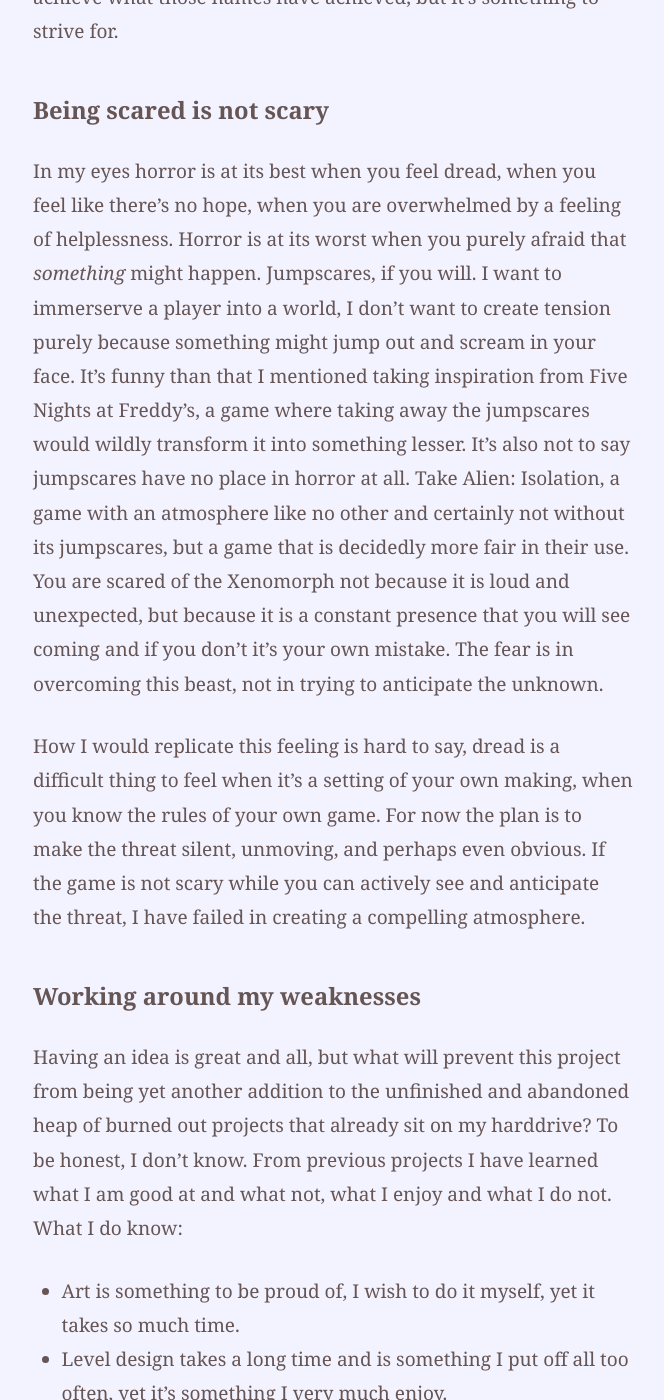
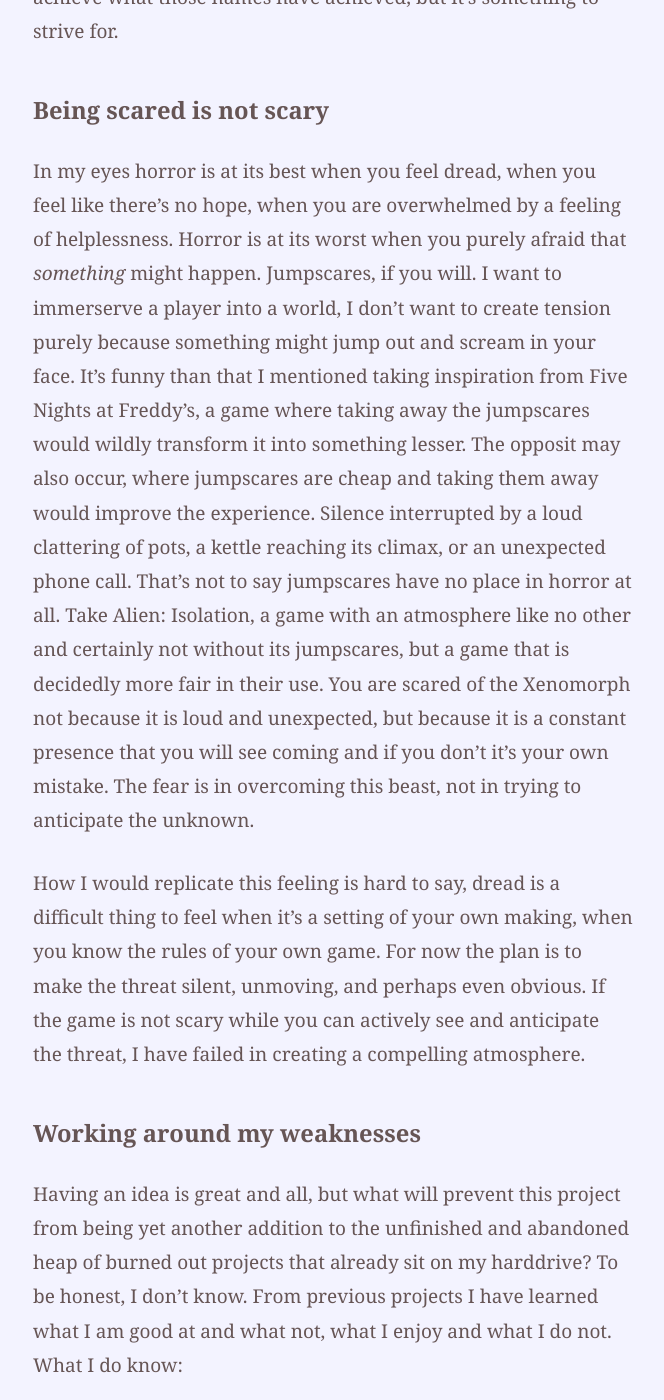
Before and after one commit to Mitcheljager/quitequiet.dev, a Jekyll site: the page built from _posts/2026-06-26-tend-to-the-fire-devlog-1.md, in a window 1280 px wide and 1400 px high, scrolled down 3014 px. Shown: the whole window, without its empty margins (307-971 px from the left). Built offline with Jekyll 4.4.1, drawn with Linux system fonts in a browser that asks for light colours.

Commit message:
chore: Words

```diff
--- a/_posts/2026-06-26-tend-to-the-fire-devlog-1.md
+++ b/_posts/2026-06-26-tend-to-the-fire-devlog-1.md
@@ -24,7 +24,7 @@ That's where the gameplay starts. You are in a forest at night, you goal is simp
 
 ### Being scared is not scary
 
-In my eyes horror is at its best when you feel dread, when you feel like there's no hope, when you are overwhelmed by a feeling of helplessness. Horror is at its worst when you purely afraid that _something_ might happen. Jumpscares, if you will. I want to immerserve a player into a world, I don't want to create tension purely because something might jump out and scream in your face. It's funny than that I mentioned taking inspiration from Five Nights at Freddy's, a game where taking away the jumpscares would wildly transform it into something lesser. It's also not to say jumpscares have no place in horror at all. Take Alien: Isolation, a game with an atmosphere like no other and certainly not without its jumpscares, but a game that is decidedly more fair in their use. You are scared of the Xenomorph not because it is loud and unexpected, but because it is a constant presence that you will see coming and if you don't it's your own mistake. The fear is in overcoming this beast, not in trying to anticipate the unknown.
+In my eyes horror is at its best when you feel dread, when you feel like there's no hope, when you are overwhelmed by a feeling of helplessness. Horror is at its worst when you purely afraid that _something_ might happen. Jumpscares, if you will. I want to immerserve a player into a world, I don't want to create tension purely because something might jump out and scream in your face. It's funny than that I mentioned taking inspiration from Five Nights at Freddy's, a game where taking away the jumpscares would wildly transform it into something lesser. The opposit may also occur, where jumpscares are cheap and taking them away would improve the experience. Silence interrupted by a loud clattering of pots, a kettle reaching its climax, or an unexpected phone call. That's not to say jumpscares have no place in horror at all. Take Alien: Isolation, a game with an atmosphere like no other and certainly not without its jumpscares, but a game that is decidedly more fair in their use. You are scared of the Xenomorph not because it is loud and unexpected, but because it is a constant presence that you will see coming and if you don't it's your own mistake. The fear is in overcoming this beast, not in trying to anticipate the unknown.
 
 How I would replicate this feeling is hard to say, dread is a difficult thing to feel when it's a setting of your own making, when you know the rules of your own game. For now the plan is to make the threat silent, unmoving, and perhaps even obvious. If the game is not scary while you can actively see and anticipate the threat, I have failed in creating a compelling atmosphere.
 
```
